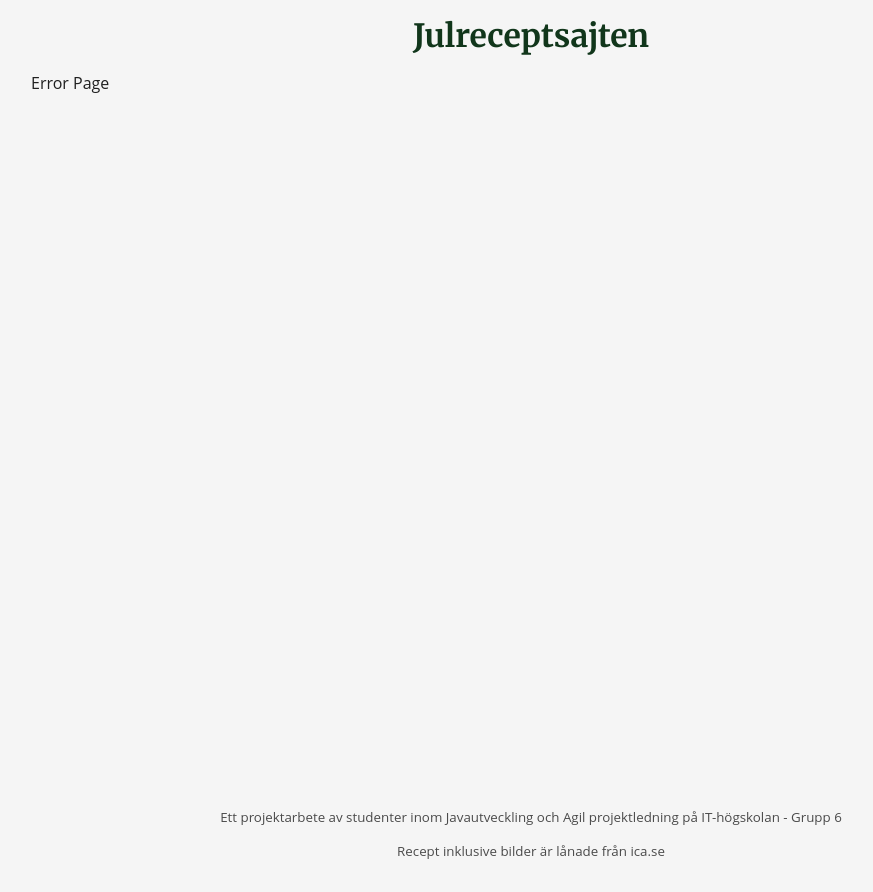
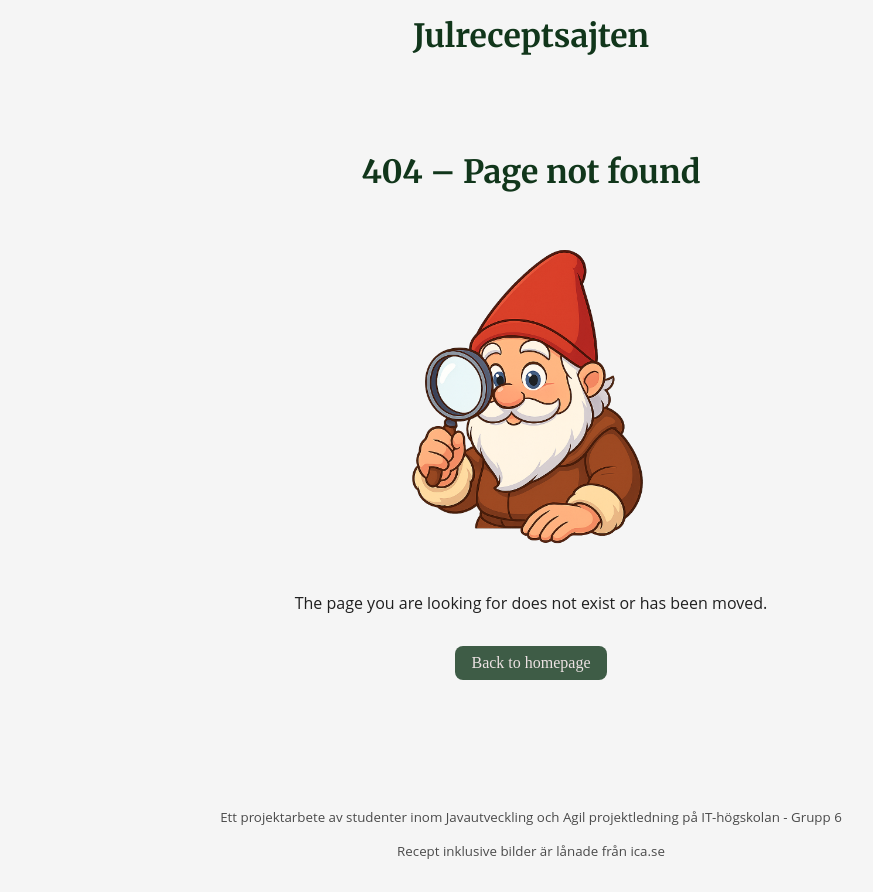
Before and after one commit to dmolinsky/grupp-6-receptsajt, a React (Vite) app: page /not-found in a window 1280 px wide. Shown: the whole page, without its empty margins (109-982 px from the left). Built offline with nearby package versions, Linux system fonts and the light colour scheme.

Commit message:
FEAT: implement 404 NotFound page with copy, image and home

```diff
--- a/src/pages/notFound/NotFound.jsx
+++ b/src/pages/notFound/NotFound.jsx
@@ -1,7 +1,18 @@
+import { Link } from 'react-router-dom';
+
 function NotFoundPage() {
     return (
-        <main>
-            <p>Error Page</p>
+        <main className="not-found">
+            <h1>404 – Page not found</h1>
+            <img src="tomte_letar.png" />
+            <p>
+                The page you are looking for does not exist or has been moved.
+            </p>
+            <Link to="/" className="btn">
+                Back to homepage
+            </Link>
+            {/* Optional: fun image */}
+            {/* <img src="/images/tomte-forstoringsglas.png" alt="Santa's helper is looking for a page" /> */}
         </main>
     );
 }
```
